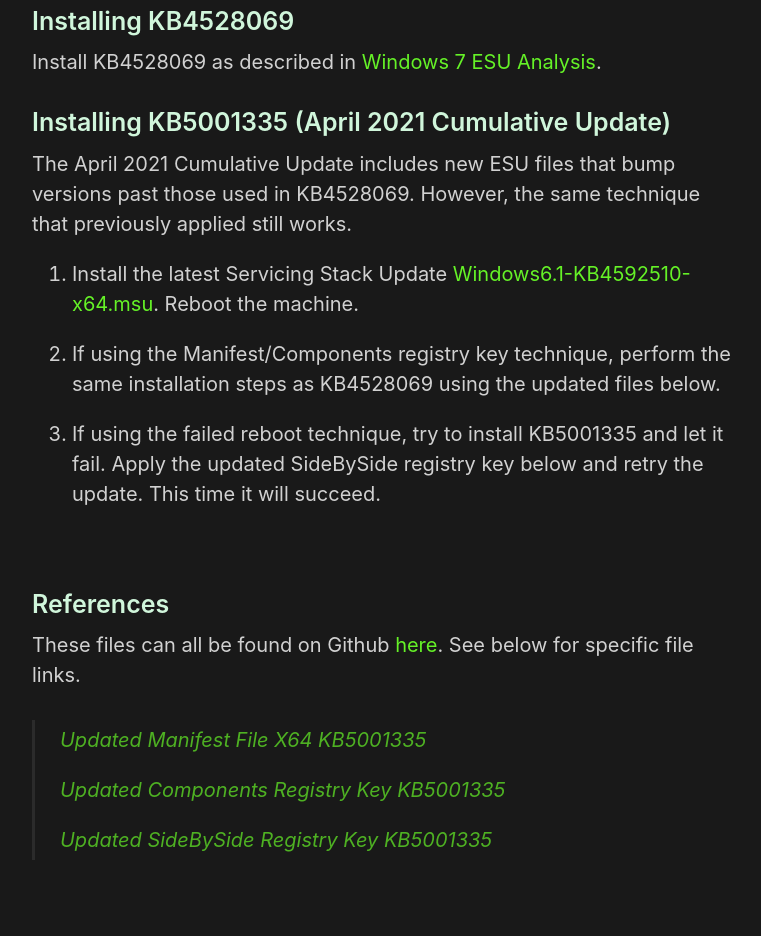
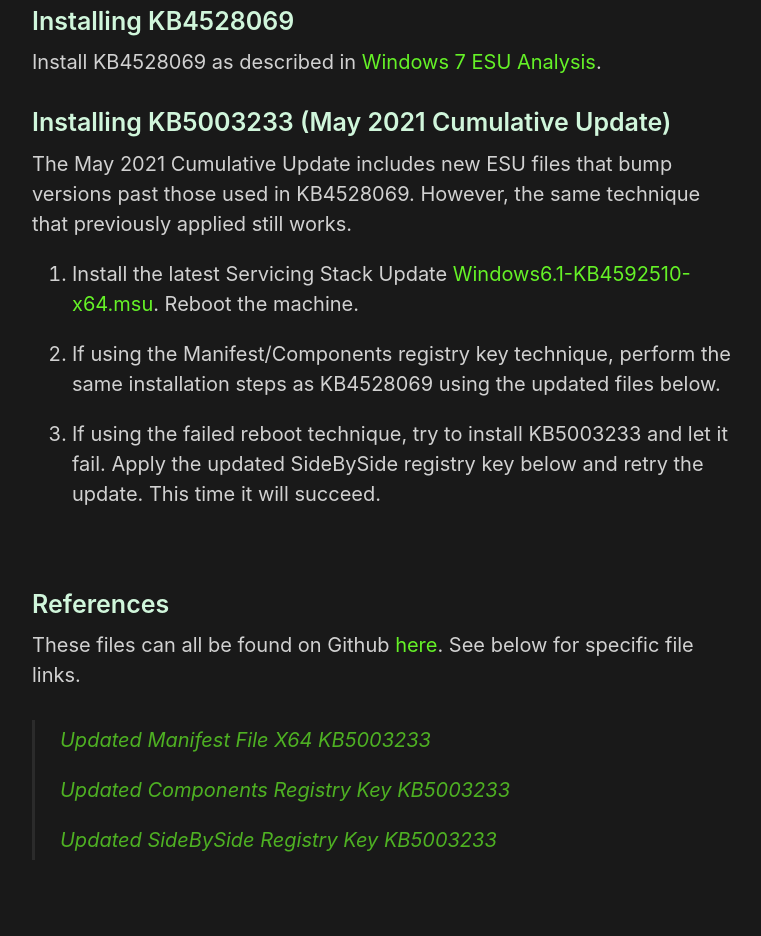
Before and after one commit to HackAndPwn/HackAndPwn.github.io, a Jekyll site: the page built from _posts/2020-09-12-windows-7-esu-analysis-updates.md, in a window 1280 px wide and 1400 px high, scrolled down 731 px. Shown: the part 153-1089 px from the top of the window, without its empty margins (258-1019 px from the left). Built offline with Jekyll 4.4.1, drawn with Linux system fonts in a browser that asks for light colours; some of the changed text lies outside the part shown.

Commit message:
may 2021 esu updates

```diff
--- a/_posts/2020-09-12-windows-7-esu-analysis-updates.md
+++ b/_posts/2020-09-12-windows-7-esu-analysis-updates.md
@@ -19,15 +19,15 @@
 
 Install KB4528069 as described in [Windows 7 ESU Analysis](https://hackandpwn.com/windows-7-esu-analysis).
 
-### Installing KB5001335 (April 2021 Cumulative Update)
+### Installing KB5003233 (May 2021 Cumulative Update)
 
-The April 2021 Cumulative Update includes new ESU files that bump versions past those used in KB4528069.  However, the same technique that previously applied still works.
+The May 2021 Cumulative Update includes new ESU files that bump versions past those used in KB4528069.  However, the same technique that previously applied still works.
 
 1. Install the latest Servicing Stack Update [Windows6.1-KB4592510-x64.msu](https://github.com/HackAndPwn/Windows-7-Patching/raw/master/06_ESU_Updates/01_Windows6.1-KB4592510-x64.msu).  Reboot the machine.
 
 2. If using the Manifest/Components registry key technique, perform the same installation steps as KB4528069 using the updated files below.
 
-3. If using the failed reboot technique, try to install KB5001335 and let it fail.  Apply the updated SideBySide registry key below and retry the update.  This time it will succeed.
+3. If using the failed reboot technique, try to install KB5003233 and let it fail.  Apply the updated SideBySide registry key below and retry the update.  This time it will succeed.
 
 <br>
 
@@ -35,11 +35,11 @@
 
 These files can all be found on Github [here](https://github.com/HackAndPwn/Windows-7-ESU-Analysis).  See below for specific file links.
 
-> [Updated Manifest File X64 KB5001335](https://github.com/HackAndPwn/Windows-7-ESU-Analysis/raw/master/2021_04/amd64_microsoft-windows-s..edsecurityupdatesai_31bf3856ad364e35_6.1.7602.24576_none_c8a2b00a3652d952.manifest)
+> [Updated Manifest File X64 KB5003233](https://github.com/HackAndPwn/Windows-7-ESU-Analysis/raw/master/2021_05/amd64_microsoft-windows-s..edsecurityupdatesai_31bf3856ad364e35_6.1.7602.24600_none_c8e85fa8361f7ad8.manifest)
 >
-> [Updated Components Registry Key KB5001335](https://github.com/HackAndPwn/Windows-7-ESU-Analysis/raw/master/2021_04/ComponentsRegistryKey.reg)
+> [Updated Components Registry Key KB5003233](https://github.com/HackAndPwn/Windows-7-ESU-Analysis/raw/master/2021_05/ComponentsRegistryKey.reg)
 >
-> [Updated SideBySide Registry Key KB5001335](https://github.com/HackAndPwn/Windows-7-ESU-Analysis/raw/master/2021_04/SideBySideRegistryKey.reg)
+> [Updated SideBySide Registry Key KB5003233](https://github.com/HackAndPwn/Windows-7-ESU-Analysis/raw/master/2021_05/SideBySideRegistryKey.reg)
 
 <br>
 
@@ -73,3 +73,7 @@
 ### Update 2021-04-15
 * Replaced March 2021 Monthly Update (KB5000841) with April 2021 Monthly Update (KB5001335).
 * Replaced March 2021 Manifest, Components Registry Key, and SideBySide Registry Key (6.1.7602.24566) with April 2021 (6.1.7602.24576).
+
+### Update 2021-05-13
+* Replaced April 2021 Monthly Update (KB5001335) with May 2021 Monthly Update (KB5003233).
+* Replaced April 2021 Manifest, Components Registry Key, and SideBySide Registry Key (6.1.7602.24576) with May 2021 (6.1.7602.24600).
```
Also changed, not shown: other parts of _posts/2020-09-12-windows-7-esu-analysis-updates.md (+1 -1 lines).
